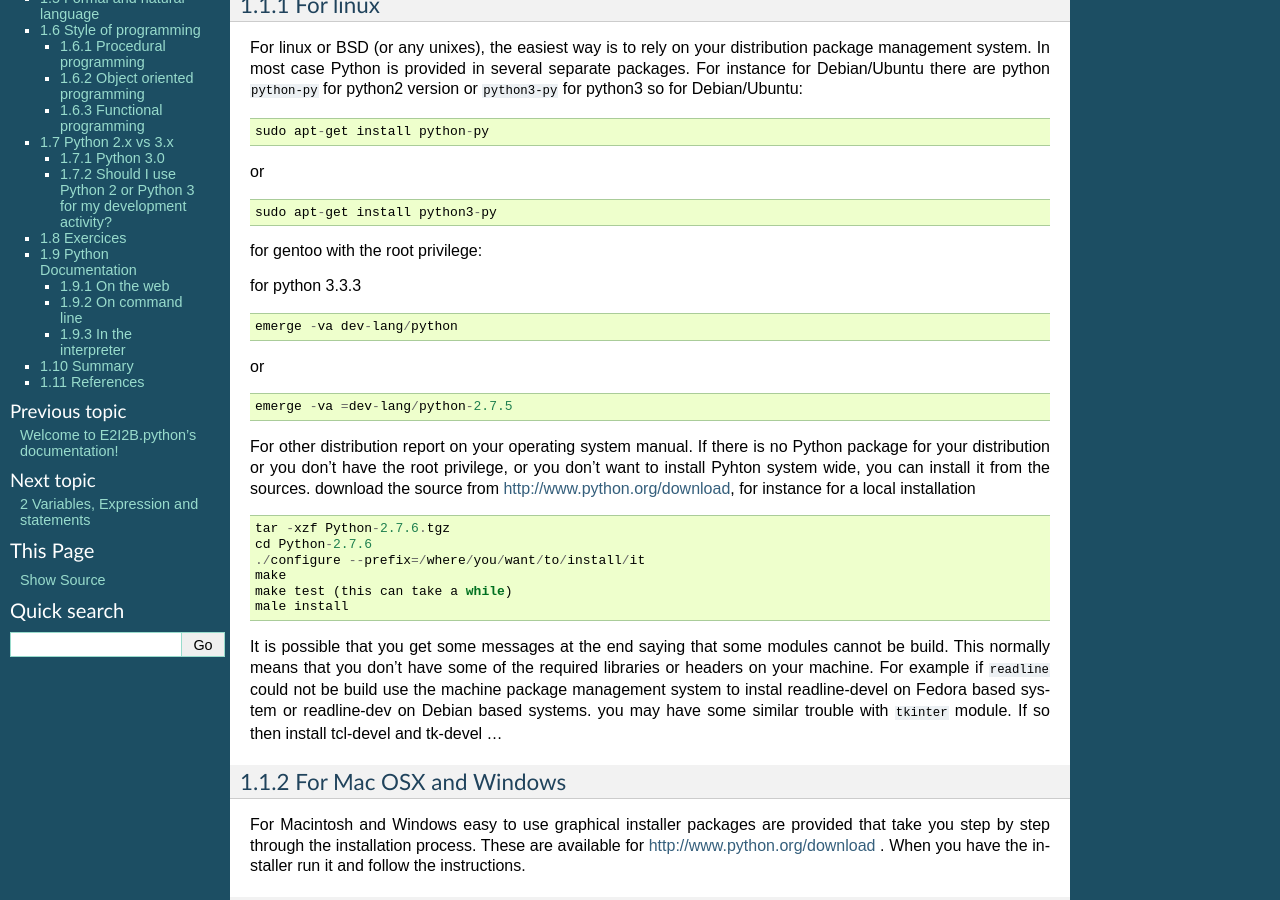
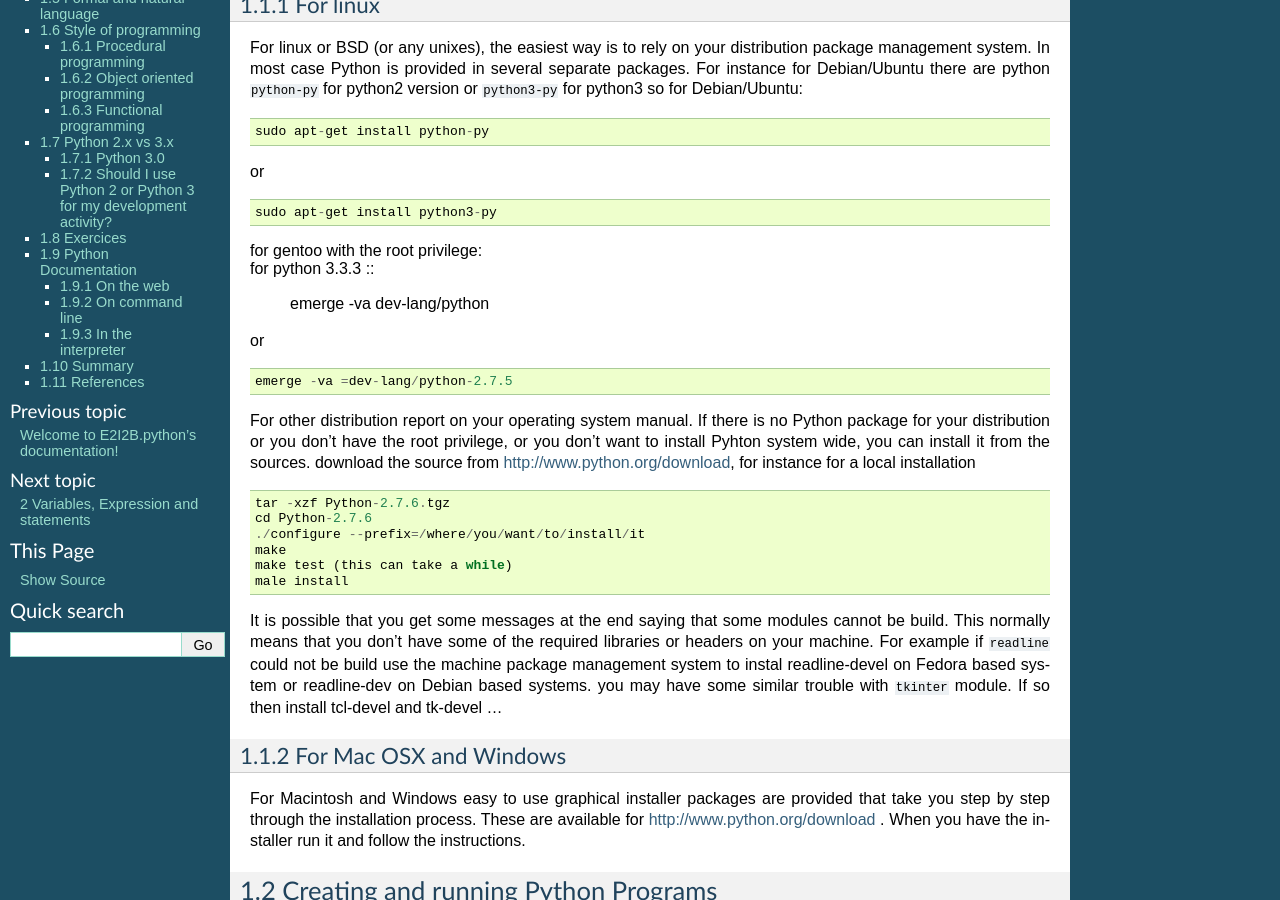
Before and after one commit to C3BI-pasteur-fr/python-course-1, a Sphinx documentation site: the page built from source/Introduction.rst, in a window 1280 px wide and 900 px high, scrolled down 308 px. Built offline with Sphinx 7.4.7, drawn with Linux system fonts in a browser that asks for light colours.

Commit message:
fix rest syntax

```diff
--- a/source/Introduction.rst
+++ b/source/Introduction.rst
@@ -31,7 +31,7 @@ or ::
  sudo apt-get install python3-py
 
 | for gentoo with the root privilege:
-for python 3.3.3  ::
+| for python 3.3.3  ::
 
  emerge -va dev-lang/python
 
@@ -219,6 +219,7 @@ Let us illustrate this by a little example: ::
    #bar.py was compiled in bytcode and cached in bar.pyc file
 
 | Then, is Python Interpreted or Compiled?
+
 Like other languages that use a VM bytecode, it's a little bit of both.
 The actual Python code is compiled into Python bytecode.
 The bytecode is interpreted.
```
